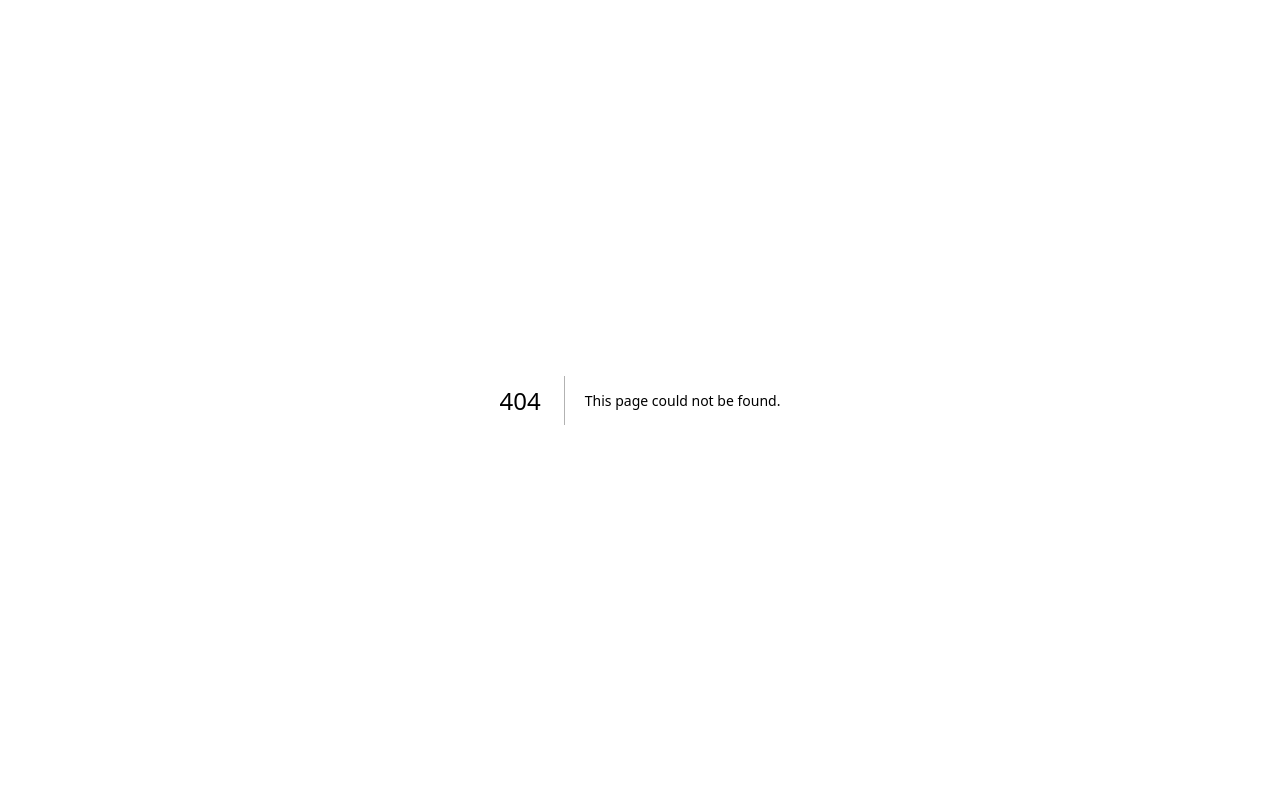
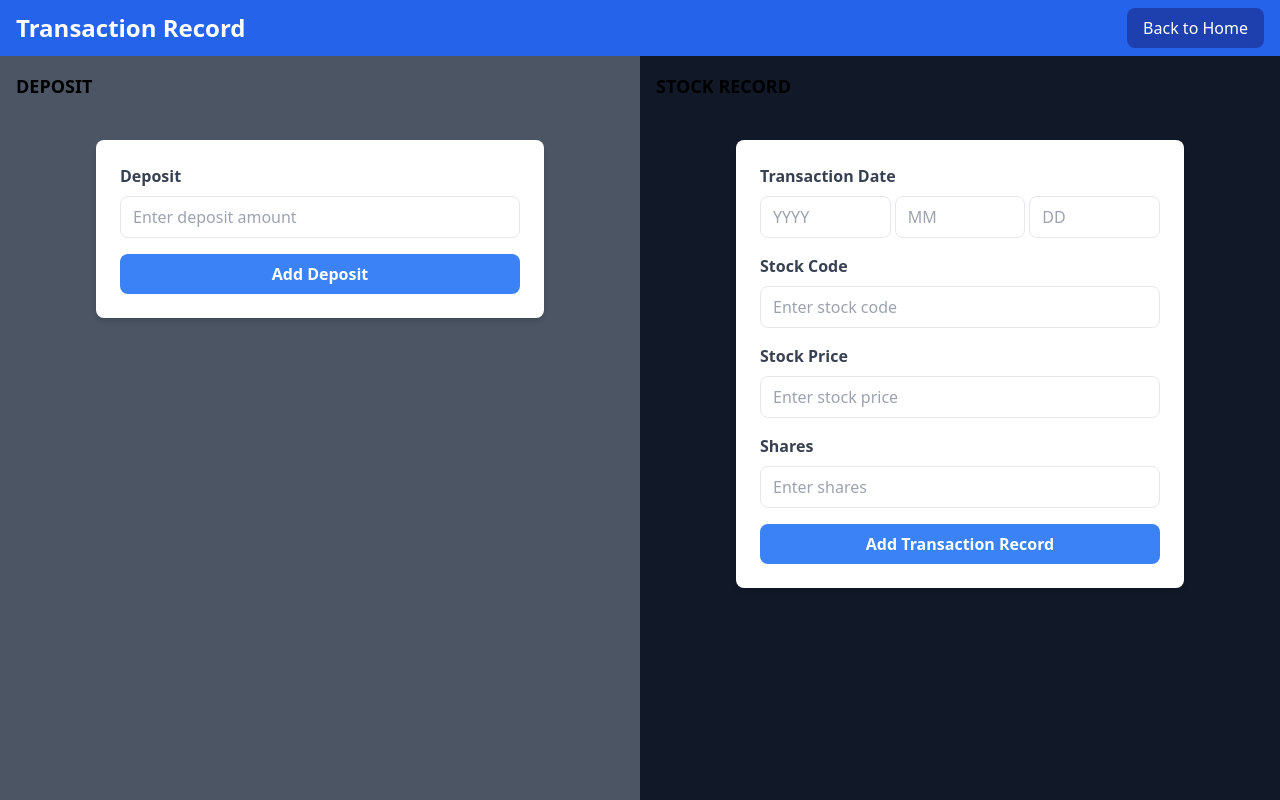
Before and after one commit to petertam888/finance-portfolio-application-ui, a Next.js app: page /add_transaction in a window 1280 px wide. Before the commit this address had no page. Built offline with nearby package versions, Linux system fonts and the light colour scheme.

Commit message:
Feature: Add transaction record with specific date and stock info

```diff
--- a/components/BuyStockForm.js
+++ b/components/BuyStockForm.js
@@ -2,18 +2,29 @@ import React, { useState } from 'react';
 import axios from 'axios';
 import { useBackendUrl } from '../context/BackendUrlContext';
 
-
 const BuyStockForm = () => {
-  const {backendUrl} = useBackendUrl();
+  const { backendUrl } = useBackendUrl();
   const [stockCode, setStockCode] = useState('');
   const [shares, setShares] = useState('');
+  const [year, setYear] = useState('');
+  const [month, setMonth] = useState('');
+  const [day, setDay] = useState('');
+  const [stockPrice, setStockPrice] = useState('');
+
   const [errorMessage, setErrorMessage] = useState('');
 
   const handleSubmit = async (e) => {
     e.preventDefault();
     try {
-      await axios.get(`${backendUrl}/api/transaction/1/buy/${stockCode}/${shares}`);
+      await axios.get(`${backendUrl}/api/transaction/1/record/${year}_${month}_${day}/${stockCode}/${stockPrice}/${shares}`);
       alert('Stock bought successfully!');
+      setStockCode('');
+      setShares('');
+      setYear('');
+      setMonth('');
+      setDay('');
+      setStockPrice('');
+      setErrorMessage('');
     } catch (error) {
       setErrorMessage('Failed to buy stock. Please try again.');
     }
@@ -24,7 +35,36 @@ const BuyStockForm = () => {
       <form onSubmit={handleSubmit}>
         <div className="max-w-md mx-auto mt-10 bg-white p-6 rounded-lg shadow-md">
           <div className="mb-4">
-            <label className="block text-gray-700 font-bold mb-2" htmlFor="AddStockRecord">Stocks</label>
+            <label className="block text-gray-700 font-bold mb-2" htmlFor="AddStockRecord">Transaction Date</label>
+            <div className="flex">
+              <input
+                id="transactionYear"
+                type="number"
+                value={year}
+                onChange={(e) => setYear(e.target.value)}
+                className="w-1/3 mr-1 px-3 py-2 border rounded-lg focus:outline-none focus:border-blue-500 text-black"
+                placeholder="YYYY"
+              />
+              <input
+                id="transactionMonth"
+                type="number"
+                value={month}
+                onChange={(e) => setMonth(e.target.value)}
+                className="w-1/3 mr-1 px-3 py-2 border rounded-lg focus:outline-none focus:border-blue-500 text-black"
+                placeholder="MM"
+              />
+              <input
+                id="transactionDay"
+                type="number"
+                value={day}
+                onChange={(e) => setDay(e.target.value)}
+                className="w-1/3 px-3 py-2 border rounded-lg focus:outline-none focus:border-blue-500 text-black"
+                placeholder="DD"
+              />
+            </div>
+          </div>
+          <div className="mb-4">
+            <label className="block text-gray-700 font-bold mb-2" htmlFor="AddStockRecord">Stock Code</label>
             <input
               id="AddStockRecord"
               type="text"
@@ -32,6 +72,17 @@ const BuyStockForm = () => {
               onChange={(e) => setStockCode(e.target.value)}
               className="w-full px-3 py-2 border rounded-lg focus:outline-none focus:border-blue-500 text-black"
               placeholder="Enter stock code"
+            />
+          </div>
+          <div className="mb-4">
+            <label className="block text-gray-700 font-bold mb-2" htmlFor="AddStockPriceRecord">Stock Price</label>
+            <input
+              id="AddStockPriceRecord"
+              type="number"
+              value={stockPrice}
+              onChange={(e) => setStockPrice(e.target.value)}
+              className="w-full px-3 py-2 border rounded-lg focus:outline-none focus:border-blue-500 text-black"
+              placeholder="Enter stock price"
             />
           </div>
           <div className="mb-4">
--- a/components/NavBar.js
+++ b/components/NavBar.js
@@ -10,7 +10,7 @@ const NavBar = () => {
           </Link>
         </li>
         <li>
-          <Link href={`/transaction`}>
+          <Link href={`/add_transaction`}>
             <button className="hover:bg-blue-400 bg-blue-600 text-white py-2 px-4 rounded-lg">Add Transaction Record</button>
           </Link>
         </li>
```
Also changed, not shown: pages/add_transaction.js (renamed from pages/transaction.js).
